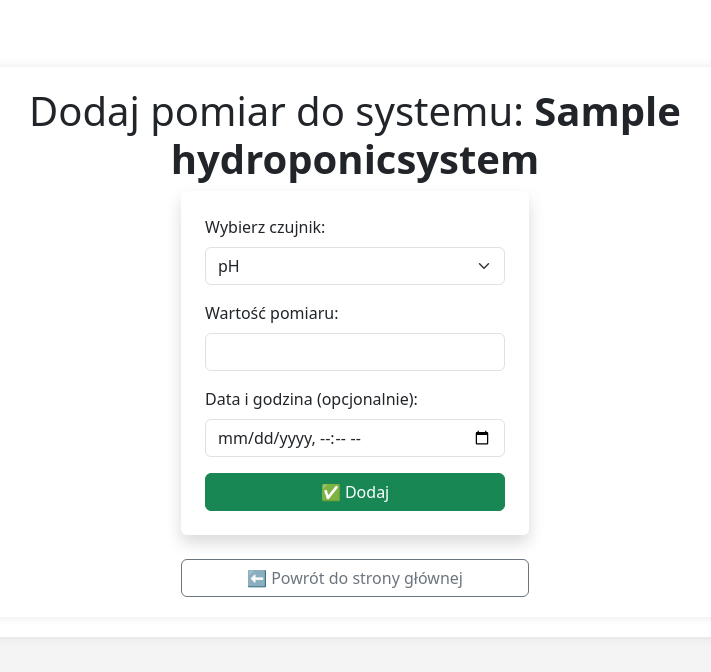
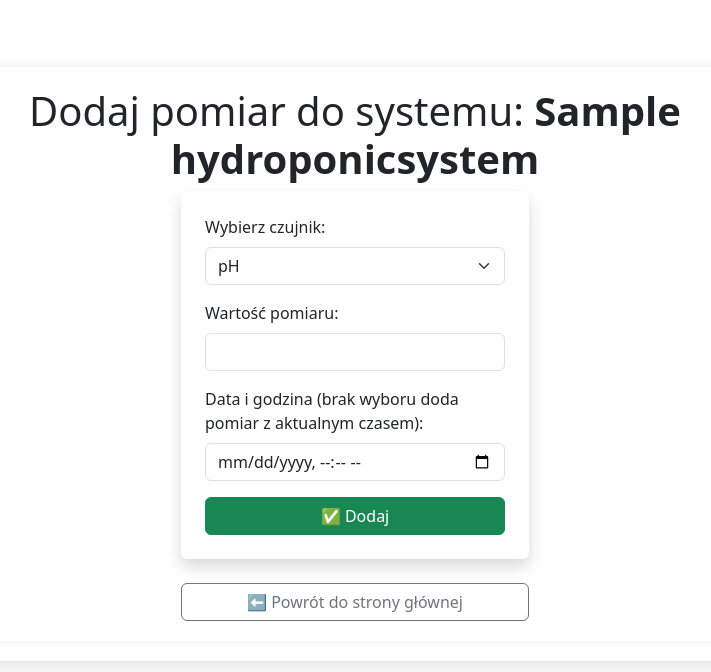
Before and after one commit to maksblink/coding_task_luna, a Django app: page /hydroponic_system/1/add_measurement/ in a window 1280 px wide. Shown: the part 128-800 px from the top of the page, without its empty margins (285-996 px from the left). Run offline with Django 5.2, Linux system fonts and the light colour scheme; a user stored in the database is signed in; tables that the repository leaves empty hold one stand-in row (values such as "Sample post").

Commit message:
small cosmetic fixes

```diff
--- a/django_crud/crud/templates/add_measurement.html
+++ b/django_crud/crud/templates/add_measurement.html
@@ -11,7 +11,6 @@
             <form method="POST" class="p-4 shadow bg-white rounded">
                 {% csrf_token %}
 
-                <!-- Obsługa błędów -->
                 {% if form.errors %}
                     <div class="alert alert-danger">
                         <strong>Wystąpiły błędy w formularzu:</strong>
@@ -25,7 +24,6 @@
                     </div>
                 {% endif %}
 
-                <!-- Wybór czujnika -->
                 <div class="mb-3">
                     <label for="sensor" class="form-label">Wybierz czujnik:</label>
                     <select name="sensor" id="sensor" class="form-select">
@@ -35,19 +33,16 @@
                     </select>
                 </div>
 
-                <!-- Wartość pomiaru -->
                 <div class="mb-3">
                     <label for="value" class="form-label">Wartość pomiaru:</label>
                     <input type="number" step="0.01" name="value" class="form-control" required>
                 </div>
 
-                <!-- Data i godzina (opcjonalnie) -->
                 <div class="mb-3">
-                    <label for="timestamp" class="form-label">Data i godzina (opcjonalnie):</label>
+                    <label for="timestamp" class="form-label">Data i godzina (brak wyboru doda pomiar z aktualnym czasem):</label>
                     <input type="datetime-local" name="timestamp" class="form-control">
                 </div>
 
-                <!-- Przycisk dodawania -->
                 <button type="submit" class="btn btn-success w-100">✅ Dodaj</button>
             </form>
 
--- a/django_crud/crud/templates/base.html
+++ b/django_crud/crud/templates/base.html
@@ -7,20 +7,16 @@
     <meta name="viewport" content="width=device-width, initial-scale=1.0">
     <title>{% block title %}System Hydroponiczny{% endblock %}</title>
 
-    <!-- Bootstrap CSS -->
     <link href="https://cdn.jsdelivr.net/npm/bootstrap@5.3.0/dist/css/bootstrap.min.css" rel="stylesheet">
 
-    <!-- Własne style -->
     <link rel="stylesheet" href="{% static 'css/styles.css' %}">
 </head>
 <body>
 
-    <!-- Nawigacja -->
     <nav class="navbar navbar-expand-lg navbar-dark bg-dark">
         <div class="container">
             <a class="navbar-brand" href="{% url 'home' %}">🌱 HydroSystem</a>
 
-            <!-- Przycisk rozwijania menu na małych ekranach -->
             <button class="navbar-toggler" type="button" data-bs-toggle="collapse" data-bs-target="#navbarNav">
                 <span class="navbar-toggler-icon"></span>
             </button>
@@ -53,13 +49,11 @@
         </div>
     </nav>
 
-    <!-- Główna treść -->
     <div class="container mt-4">
         {% block content %}
         {% endblock %}
     </div>
 
-    <!-- Bootstrap JS -->
     <script src="https://cdn.jsdelivr.net/npm/bootstrap@5.3.0/dist/js/bootstrap.bundle.min.js"></script>
 
 </body>
--- a/django_crud/crud/templates/hydroponic_system_detail.html
+++ b/django_crud/crud/templates/hydroponic_system_detail.html
@@ -7,7 +7,6 @@
     <h1 class="text-center">{{ hydroponic_system.name }}</h1>
     <p class="text-muted text-center"><strong>Opis:</strong> {{ hydroponic_system.description }}</p>
 
-    <!-- Sekcja Czujników -->
     <h2 class="mt-4">📡 Czujniki</h2>
     <ul class="list-group">
         {% for sensor in sensors %}
@@ -17,7 +16,6 @@
         {% endfor %}
     </ul>
 
-    <!-- Ostatnie 10 pomiarów -->
     <h2 class="mt-4">📊 Ostatnie 10 pomiarów</h2>
     <ul class="list-group">
         {% for measurement in recent_measurements %}
@@ -31,7 +29,6 @@
         {% endfor %}
     </ul>
 
-    <!-- Filtracja pomiarów -->
     <h2 class="mt-4">🔍 Filtruj pomiary</h2>
     <form method="GET" class="p-4 shadow bg-white rounded">
         <div class="row">
@@ -69,7 +66,6 @@
         <button type="submit" class="btn btn-primary mt-3 w-100">🔎 Filtruj</button>
     </form>
 
-    <!-- Lista pomiarów -->
     <h2 class="mt-4">📊 Pomiary</h2>
     <ul class="list-group">
         {% for measurement in measurements %}
@@ -83,7 +79,6 @@
         {% endfor %}
     </ul>
 
-    <!-- Paginacja -->
     <nav class="mt-4">
         <ul class="pagination justify-content-center">
             {% if measurements.has_previous %}
@@ -110,7 +105,6 @@
         </ul>
     </nav>
 
-    <!-- Powrót do strony głównej -->
     <a href="{% url 'home' %}" class="btn btn-outline-secondary w-100 mt-3">⬅ Powrót do strony głównej</a>
 </div>
 {% endblock %}
--- a/django_crud/crud/templates/update_hydroponic_system.html
+++ b/django_crud/crud/templates/update_hydroponic_system.html
@@ -11,7 +11,6 @@
             <form method="POST" class="p-4 shadow bg-white rounded">
                 {% csrf_token %}
 
-                <!-- Obsługa błędów -->
                 {% if hydroponic_systems_form.errors %}
                     <div class="alert alert-danger">
                         <strong>Wystąpiły błędy w formularzu:</strong>
--- a/django_crud/crud/templates/users/register.html
+++ b/django_crud/crud/templates/users/register.html
@@ -10,7 +10,6 @@
             <form method="POST" class="p-4 shadow bg-white rounded">
                 {% csrf_token %}
 
-                <!-- Wyświetlanie błędów -->
                 {% if form.errors %}
                     <div class="alert alert-danger">
                         <strong>Wystąpiły błędy w formularzu:</strong>
```
Also changed, not shown: django_crud/crud/tests/test_api.py (+0 -1 lines), django_crud/crud/urls.py (+0 -9 lines), django_crud/crud/views.py (+2 -6 lines).
